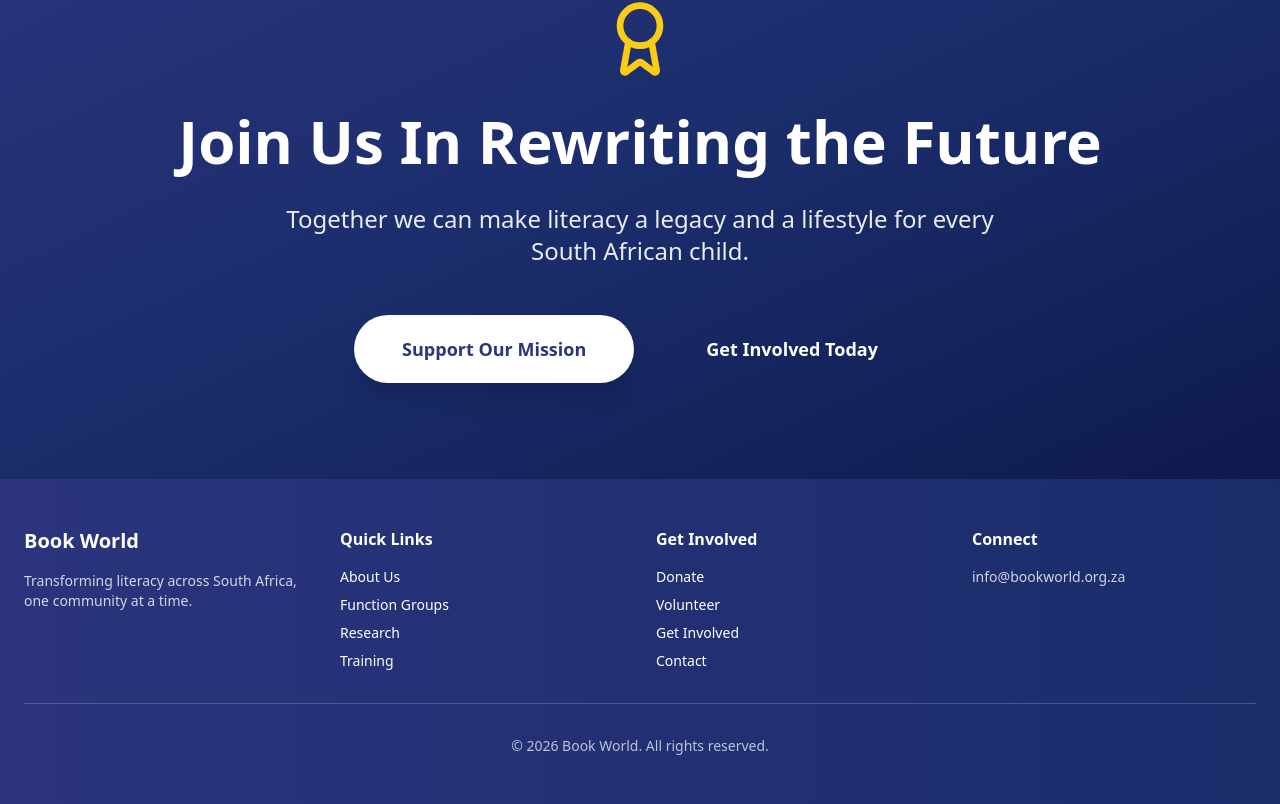
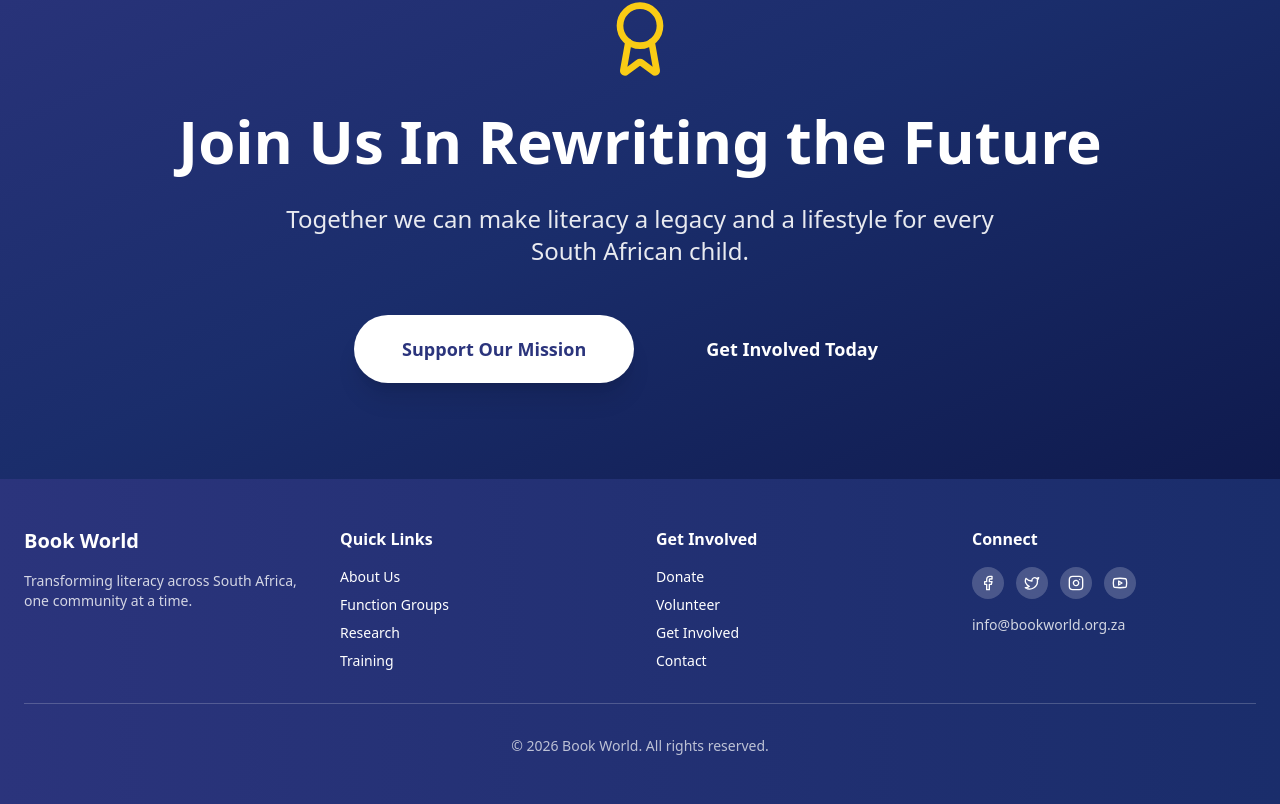
Before and after one commit to Astral-Solutions/Book, a React (Create React App) app in the folder book-world/: page / in a window 1280 px wide. Shown: the part 4345-5149 px from the top of the page. Built offline with nearby package versions, Linux system fonts and the light colour scheme.

Commit message:
Social Media Links

```diff
--- a/book-world/src/App.js
+++ b/book-world/src/App.js
@@ -1351,7 +1351,7 @@ const ContactPage = () => (
               </div>
             </div>
 
-            {/* <div className="mt-12">
+            <div className="mt-12">
               <h3 className="font-bold mb-4">Follow Us</h3>
               <div className="flex gap-4">
                 {[Facebook, Twitter, Instagram, Youtube, Linkedin].map((Icon, i) => (
@@ -1363,7 +1363,7 @@ const ContactPage = () => (
                   </button>
                 ))}
               </div>
-            </div> */}
+            </div>
           </div>
 
           <div className="bg-white p-8 rounded-2xl shadow-xl">
@@ -1420,12 +1420,12 @@ const ContactPage = () => (
 
 // Footer Component
 const Footer = ({ setCurrentPage }) => {
-  // const socialPlatforms = [
-  //   { icon: Facebook, platform: "Facebook" },
-  //   { icon: Twitter, platform: "Twitter" },
-  //   { icon: Instagram, platform: "Instagram" },
-  //   { icon: Youtube, platform: "YouTube" }
-  // ];
+  const socialPlatforms = [
+    { icon: Facebook, platform: "Facebook" },
+    { icon: Twitter, platform: "Twitter" },
+    { icon: Instagram, platform: "Instagram" },
+    { icon: Youtube, platform: "YouTube" }
+  ];
 
   return (
     <footer className="bg-gradient-to-r from-[#2b347c] to-[#1a2d6b] text-white py-12">
@@ -1457,7 +1457,7 @@ const Footer = ({ setCurrentPage }) => {
           </div>
           <div>
             <h4 className="font-bold mb-4">Connect</h4>
-            {/* <div className="flex gap-3 mb-4">
+            <div className="flex gap-3 mb-4">
               {socialPlatforms.map(({ icon: Icon, platform }, i) => (
                 <button
                   key={i}
@@ -1467,7 +1467,7 @@ const Footer = ({ setCurrentPage }) => {
                   <Icon className="w-4 h-4" />
                 </button>
               ))}
-            </div> */}
+            </div>
             <p className="text-sm text-white/80">info@bookworld.org.za</p>
           </div>
         </div>
```
